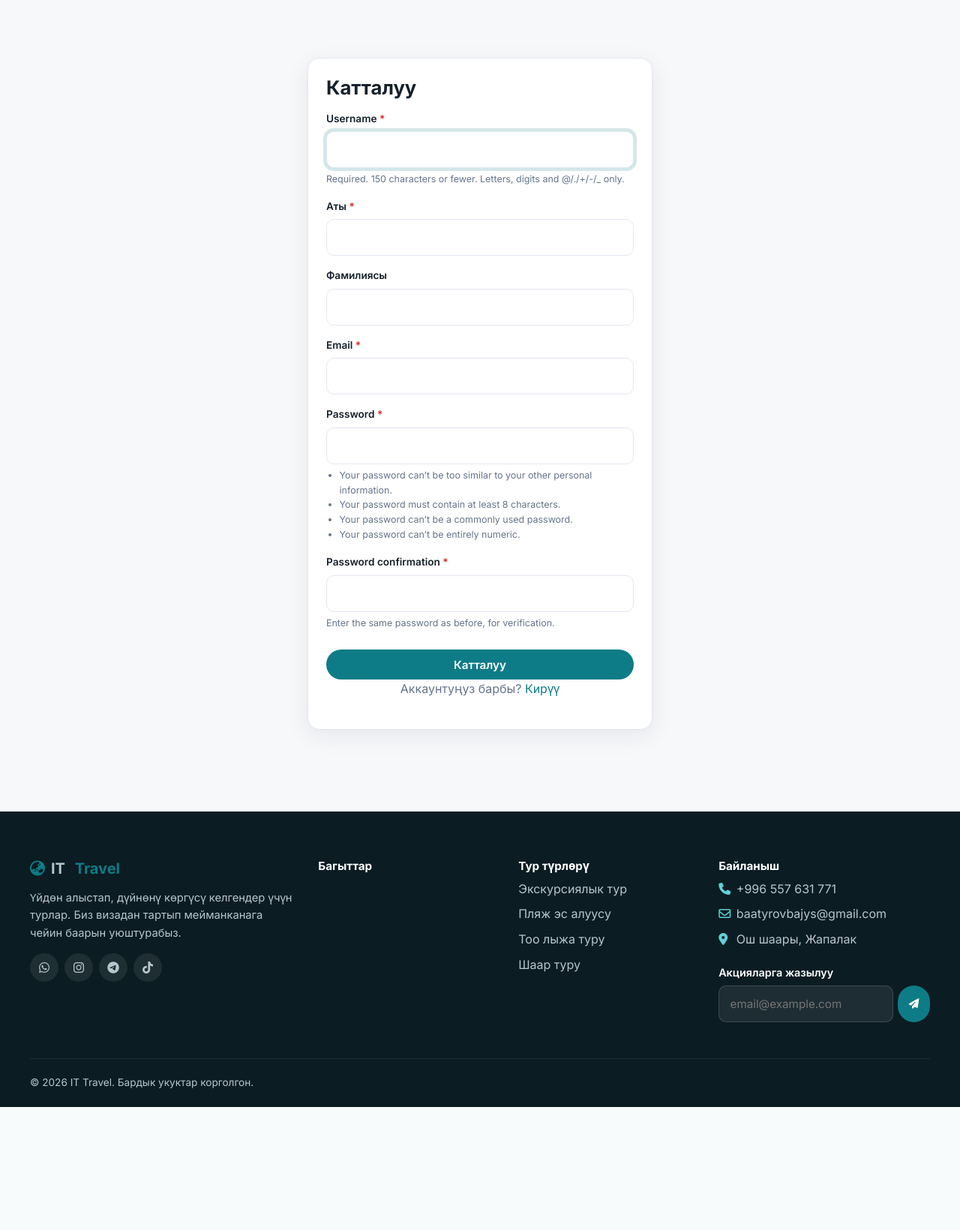
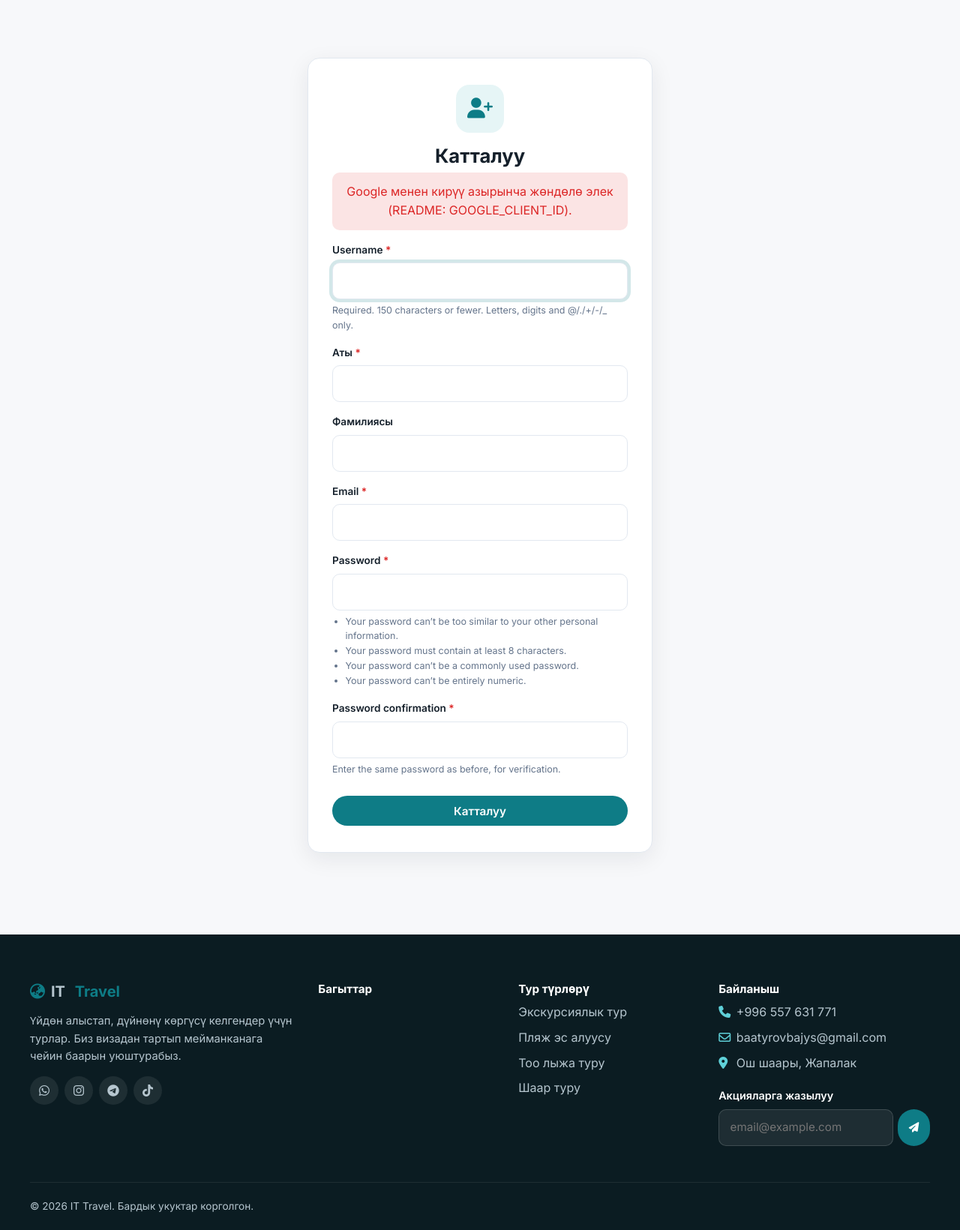
Before and after one commit to batyrov-beka/tur-sait, a Django app: page /accounts/signup/ in a window 1280 px wide. Shown: the part 72-1712 px from the top of the page at 75% size. Before the commit the page ends 1548 px from the top, so only its background shows below. Run offline with Django 5.2, Linux system fonts and the light colour scheme; data that the repository does not hold is empty; some libraries are stand-ins or nearby versions; some web fonts are replaced.

Commit message:
Add Sign in with Google (django-allauth)
- Login and signup pages use a single Continue with Google button
- Auto signup, links to existing users by email, no password stored
- .env loader in settings for GOOGLE_CLIENT_ID / GOOGLE_CLIENT_SECRET
- Fallback to username/password form when Google keys are not set

Co-Authored-By: Claude Opus 5.5 <noreply@anthropic.com>
Claude-Session: https://claude.ai/code/session_01JQsk1XAJwQKDkXS34KgsFq

```diff
--- a/config/urls.py
+++ b/config/urls.py
@@ -10,6 +10,7 @@ admin.site.index_title = "Башкаруу панели"
 urlpatterns = [
     path("admin/", admin.site.urls),
     path("i18n/", include("django.conf.urls.i18n")),  # тил которуу (set_language)
+    path("auth/", include("allauth.urls")),  # Google: /auth/google/login/ жана /callback/
     path("accounts/", include("accounts.urls")),
     path("bookings/", include("bookings.urls")),
     path("", include("tours.urls")),
--- a/requirements.txt
+++ b/requirements.txt
@@ -1,5 +1,6 @@
 Django>=5.1,<6.0
 Pillow>=10.0
 whitenoise>=6.6
+django-allauth[socialaccount]>=65.0
 gunicorn>=22.0; sys_platform != "win32"
 # psycopg[binary]>=3.1   # PostgreSQL колдонсоңуз ачыңыз
--- a/static/css/style.css
+++ b/static/css/style.css
@@ -521,3 +521,17 @@ img.is-fallback { object-fit: cover; }
   .progress li { font-size: .72rem; }
   .booking-card__cover { aspect-ratio: 16/10; }
 }
+
+/* ---------- Google менен кирүү ---------- */
+.auth-card { text-align: center; padding: 2.2rem 2rem; }
+.auth-card h1 { font-size: 1.6rem; margin-bottom: .4rem; }
+.auth-card form { text-align: left; }
+.auth-card__icon { width: 64px; height: 64px; margin: 0 auto 1rem; border-radius: 18px; display: grid; place-items: center; font-size: 1.7rem; background: var(--brand-50); color: var(--brand); }
+.btn--google { background: #fff; color: #1f1f1f; border: 1.5px solid #dadce0; font-weight: 600; margin-top: 1rem; }
+.btn--google:hover { background: #f8f9fa; color: #1f1f1f; box-shadow: 0 4px 14px rgba(0,0,0,.12); transform: translateY(-1px); }
+.btn--google i { color: #4285f4; font-size: 1.15rem; }
+.auth-note { margin: 1.2rem 0 0; font-size: .82rem; color: var(--muted); }
+.auth-note i { color: var(--success); margin-right: .3rem; }
+.auth-perks { list-style: none; padding: 0; margin: 1.4rem 0 0; display: grid; gap: .55rem; text-align: left; }
+.auth-perks li { display: flex; gap: .7rem; align-items: center; padding: .65rem .9rem; border-radius: var(--radius-sm); background: var(--surface-2); font-size: .92rem; }
+.auth-perks i { color: var(--brand); width: 1.1rem; text-align: center; }
--- /dev/null
+++ b/templates/allauth/layouts/base.html
@@ -0,0 +1,2 @@
+{% extends "base.html" %}
+{# allauth өзүнүн сейрек барактарын (ката, ырастоо) биздин дизайнда көрсөтөт #}
--- /dev/null
+++ b/templates/includes/google_button.html
@@ -0,0 +1,4 @@
+{% load i18n socialaccount %}
+<a href="{% provider_login_url 'google' next=next_url|default:'' %}" class="btn btn--google btn--block btn--lg">
+  <i class="fa-brands fa-google"></i> {% translate "Google менен улантуу" %}
+</a>
--- a/templates/registration/signup.html
+++ b/templates/registration/signup.html
@@ -3,11 +3,25 @@
 {% block title %}{% translate "Катталуу" %}{% endblock %}
 {% block content %}
 <section class="section"><div class="container auth">
-  <form method="post" class="card card--pad">{% csrf_token %}
+  <div class="card card--pad auth-card">
+    <div class="auth-card__icon"><i class="fa-solid fa-user-plus"></i></div>
     <h1>{% translate "Катталуу" %}</h1>
-    {% for field in form %}{% include "includes/field.html" %}{% endfor %}
-    <button class="btn btn--primary btn--block">{% translate "Катталуу" %}</button>
-    <p class="center muted">{% translate "Аккаунтуңуз барбы?" %} <a href="{% url 'accounts:login' %}">{% translate "Кирүү" %}</a></p>
-  </form>
+    {% if GOOGLE_LOGIN_ENABLED %}
+      <p class="muted">{% translate "Форма толтуруунун кереги жок — Gmail аккаунтуңузду тандаңыз, аты-жөнүңүз жана email'иңиз өзү кошулат." %}</p>
+      {% include "includes/google_button.html" with next_url=request.GET.next %}
+      <ul class="auth-perks">
+        <li><i class="fa-solid fa-bolt"></i> {% translate "5 секундда каттоо" %}</li>
+        <li><i class="fa-solid fa-key"></i> {% translate "Жаңы сырсөз ойлоп табуунун кереги жок" %}</li>
+        <li><i class="fa-solid fa-heart"></i> {% translate "Брондоолор жана сакталган турлар кабинетте" %}</li>
+      </ul>
+      <p class="auth-note"><i class="fa-solid fa-lock"></i> {% translate "Сырсөзүңүздү Google'дун өз барагында тересиз — биздин сайт аны көрбөйт жана сактабайт." %}</p>
+    {% else %}
+      <div class="alert alert--danger">{% translate "Google менен кирүү азырынча жөндөлө элек (README: GOOGLE_CLIENT_ID)." %}</div>
+      <form method="post">{% csrf_token %}
+        {% for field in form %}{% include "includes/field.html" %}{% endfor %}
+        <button class="btn btn--primary btn--block">{% translate "Катталуу" %}</button>
+      </form>
+    {% endif %}
+  </div>
 </div></section>
 {% endblock %}
--- a/tours/context_processors.py
+++ b/tours/context_processors.py
@@ -13,6 +13,7 @@ def site_info(request):
     return {
         "fav_ids": fav_ids,
         "SITE_NAME": settings.SITE_NAME,
+        "GOOGLE_LOGIN_ENABLED": settings.GOOGLE_LOGIN_ENABLED,
         "CONTACTS": contacts,
         "nav_countries": Country.objects.filter(is_active=True).only("slug", "name_ky", "name_ru"),
     }
```
Also changed, not shown: config/settings.py (+47 -0 lines), templates/registration/login.html (+17 -7 lines), README.md, locale/ru/LC_MESSAGES/django.po, 2 other files.
